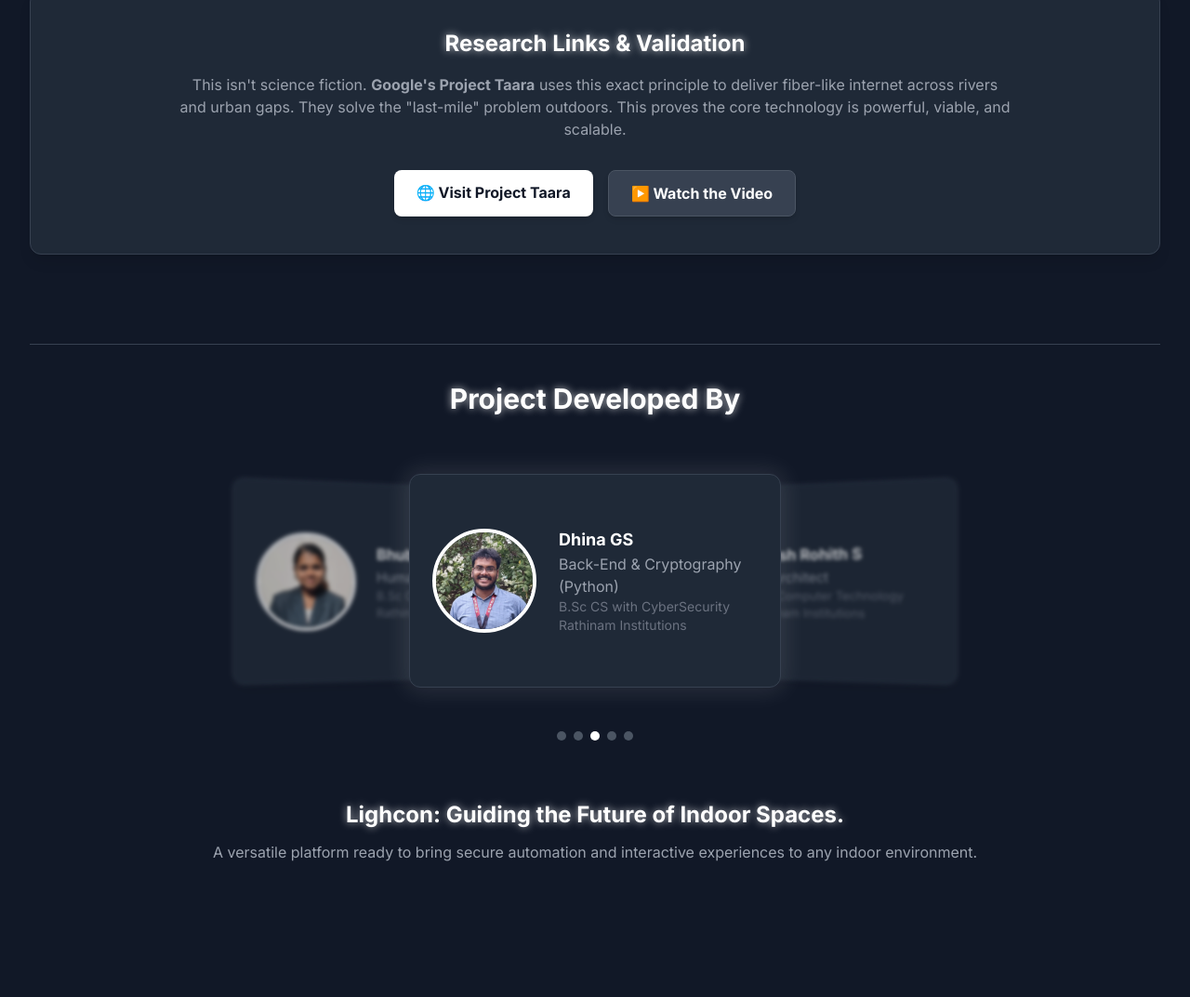
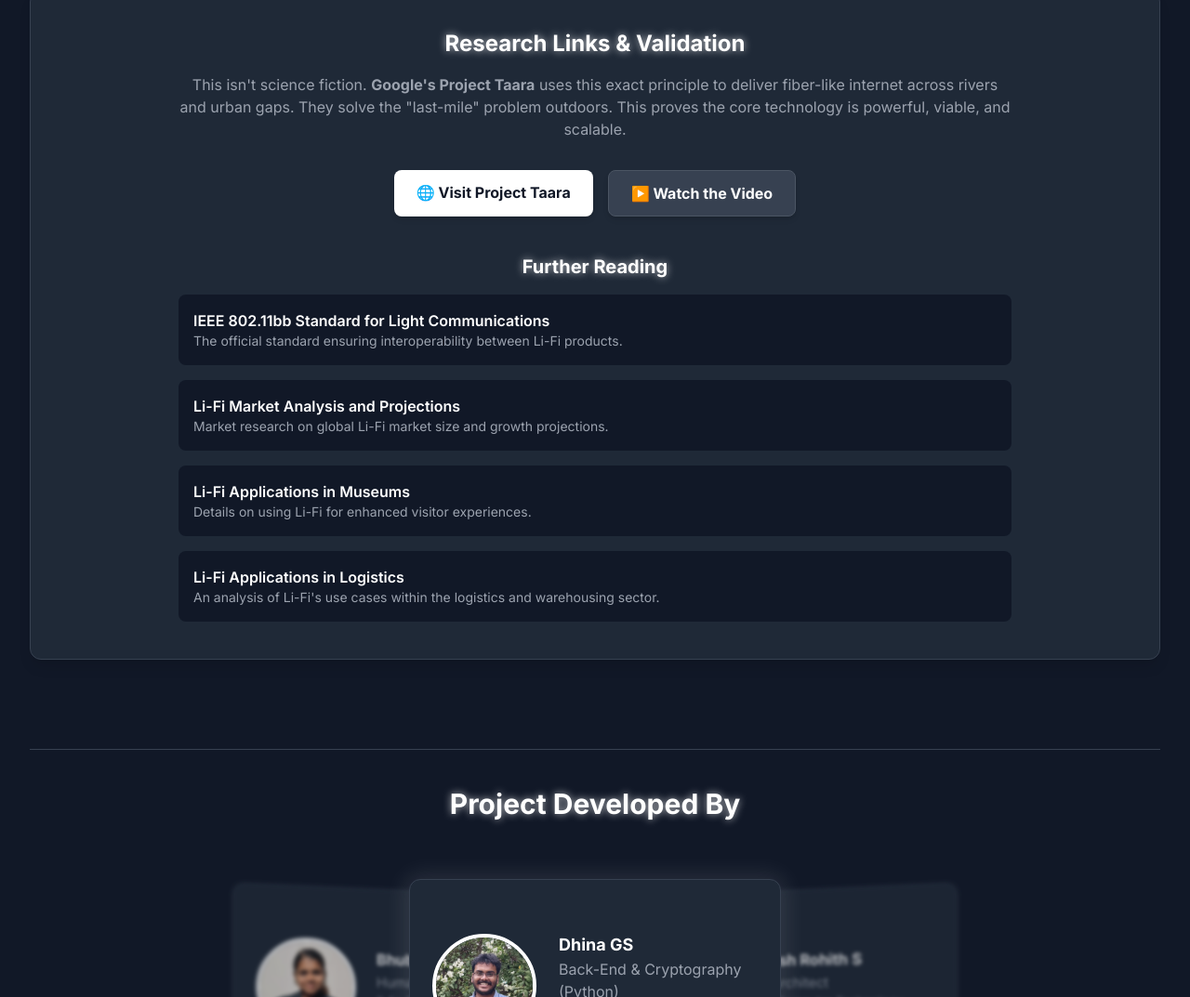
Before and after one commit to iamharishrohith/Lighcon, a plain HTML site: page index.html in a window 1280 px wide. Shown: the part 5647-6720 px from the top of the page at 93% size. Before the commit the page ends 6608 px from the top, so only its background shows below. Drawn offline with nearby package versions, Linux system fonts and the light colour scheme.

Commit message:
Update index.html

```diff
--- a/index.html
+++ b/index.html
@@ -527,6 +527,25 @@
                         ▶️ Watch the Video
                     </a>
                 </div>
+                <div class="mt-10 text-left max-w-4xl mx-auto space-y-4">
+                    <h4 class="text-xl font-bold text-white glow-text-white text-center">Further Reading</h4>
+                    <a href="https://standards.ieee.org/ieee/802.11bb/10823/" target="_blank" class="block p-4 bg-gray-900 rounded-lg hover:bg-gray-700 transition-colors duration-300">
+                        <p class="font-semibold text-white">IEEE 802.11bb Standard for Light Communications</p>
+                        <p class="text-sm text-gray-400">The official standard ensuring interoperability between Li-Fi products.</p>
+                    </a>
+                    <a href="https://www.marketresearchfuture.com/reports/visible-light-communication-li-fi-market-3561" target="_blank" class="block p-4 bg-gray-900 rounded-lg hover:bg-gray-700 transition-colors duration-300">
+                        <p class="font-semibold text-white">Li-Fi Market Analysis and Projections</p>
+                        <p class="text-sm text-gray-400">Market research on global Li-Fi market size and growth projections.</p>
+                    </a>
+                    <a href="https://lifi.co/lifi-blog/lifi-and-its-applications-in-museums-and-public-spaces/" target="_blank" class="block p-4 bg-gray-900 rounded-lg hover:bg-gray-700 transition-colors duration-300">
+                        <p class="font-semibold text-white">Li-Fi Applications in Museums</p>
+                        <p class="text-sm text-gray-400">Details on using Li-Fi for enhanced visitor experiences.</p>
+                    </a>
+                     <a href="https://logisticsviewpoints.com/2025/08/11/li-fi-in-logistics-a-narrow-tool-for-specific-use-cases-where-light-based-communication-fits-and-where-it-doesnt/" target="_blank" class="block p-4 bg-gray-900 rounded-lg hover:bg-gray-700 transition-colors duration-300">
+                        <p class="font-semibold text-white">Li-Fi Applications in Logistics</p>
+                        <p class="text-sm text-gray-400">An analysis of Li-Fi's use cases within the logistics and warehousing sector.</p>
+                    </a>
+                </div>
             </div>
         </section>
 
```
